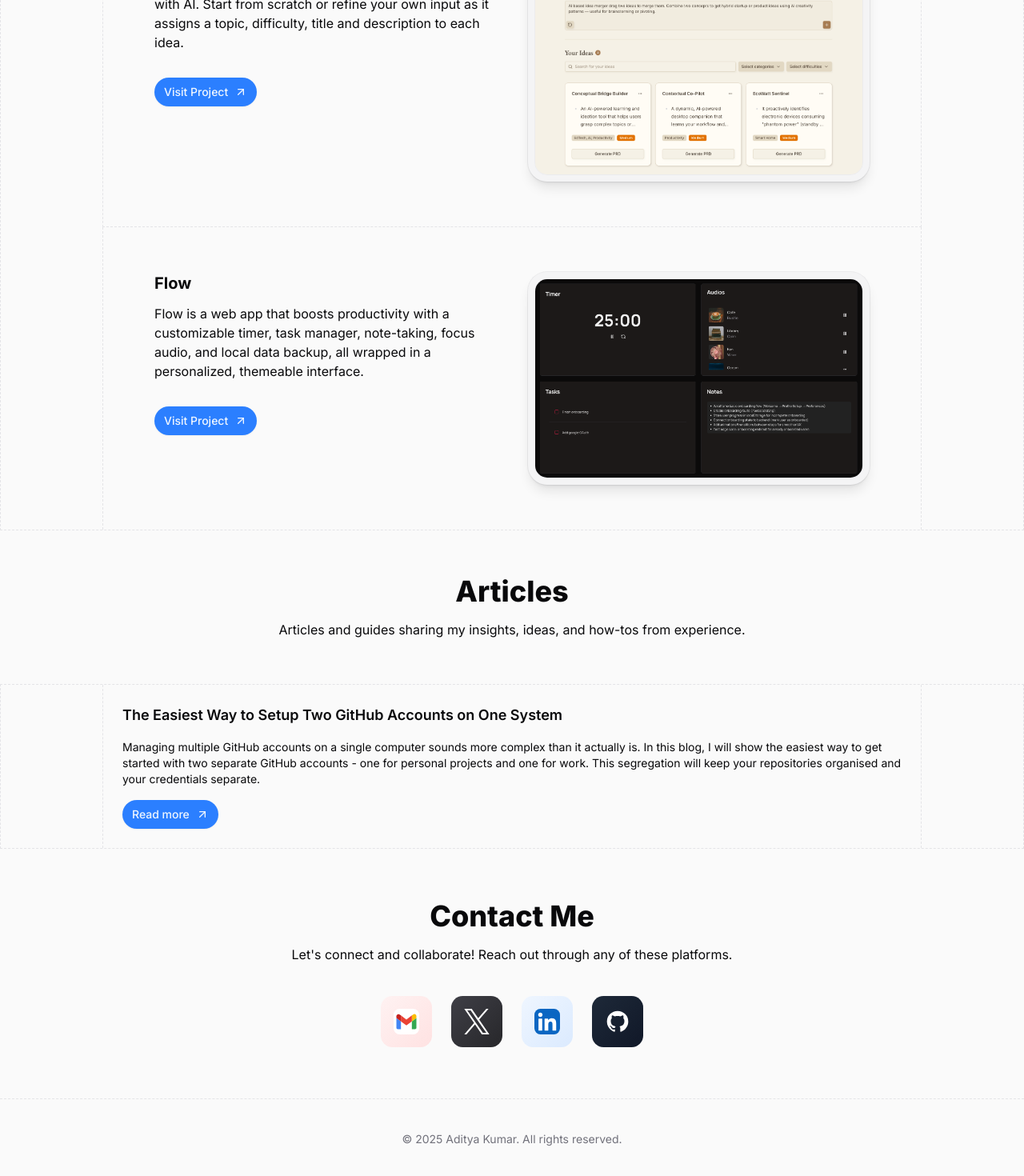
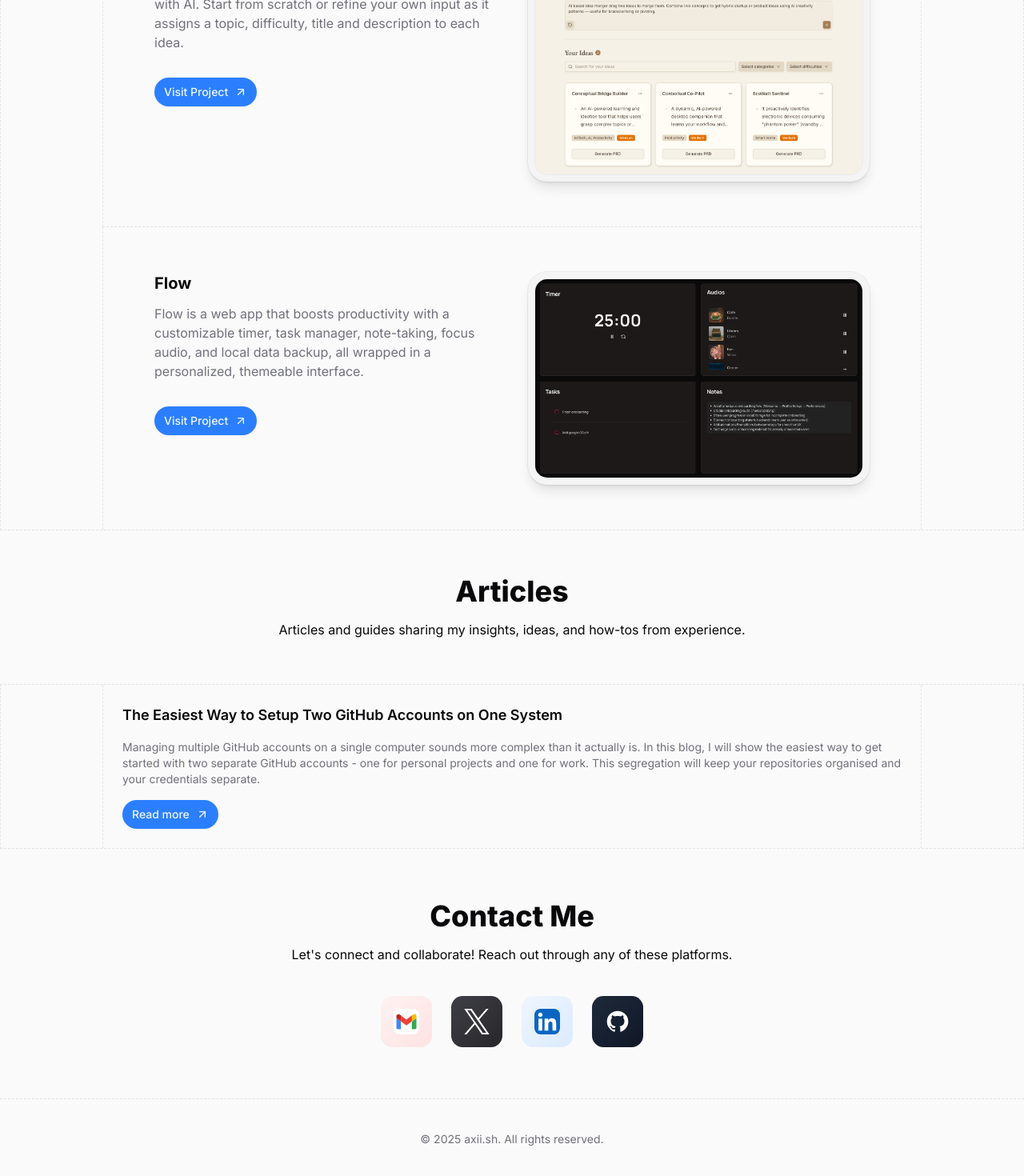
Before and after one commit to addoxy/axii.sh, a Next.js app: page / in a window 1280 px wide. Shown: the part 1840-3310 px from the top of the page at 80% size. Built offline with nearby package versions, Linux system fonts and the light colour scheme.

Commit message:
Update the text color of descriptions

```diff
--- a/src/app/page.tsx
+++ b/src/app/page.tsx
@@ -154,7 +154,7 @@ export default function Home() {
       <div className="w-full border-t border-dashed py-10">
         <div className="mx-auto max-w-5xl">
           <p className="text-center text-sm text-zinc-500">
-            © {new Date().getFullYear()} Aditya Kumar. All rights reserved.
+            © {new Date().getFullYear()} axii.sh. All rights reserved.
           </p>
         </div>
       </div>
--- a/src/components/article-item.tsx
+++ b/src/components/article-item.tsx
@@ -12,7 +12,7 @@ export const ArticleItem = ({ title, description, link }: ArticleItemProps) => {
   return (
     <div className="flex flex-col gap-4 border border-t-0 border-dashed p-6 transition-colors duration-300 even:border-l-0 last-of-type:border-b-0">
       <h3 className="text-lg font-semibold">{title}</h3>
-      <p className="line-clamp-3 text-sm">{description}</p>
+      <p className="text-muted-foreground line-clamp-3 text-sm">{description}</p>
       <a
         href={link}
         target="_blank"
--- a/src/components/navbar.tsx
+++ b/src/components/navbar.tsx
@@ -88,7 +88,7 @@ export const Navbar = () => {
 
         {/* Mobile Navigation */}
         <div className="flex items-center gap-2 sm:hidden">
-          <button onClick={handleThemeToggle} className="p-1.5">
+          <button onClick={handleThemeToggle} className="cursor-pointer p-1.5">
             {resolvedTheme === 'light' ? <Sun className="size-4" /> : <Moon className="size-4" />}
           </button>
           <Button size="icon" variant="ghost" onClick={() => setIsMobileMenuOpen(true)}>
--- a/src/components/project-item.tsx
+++ b/src/components/project-item.tsx
@@ -24,7 +24,7 @@ export const ProjectItem = ({ title, description, imageUrl, link, inProgress }:
             </Badge>
           )}
         </div>
-        <p className="mt-3">{description}</p>
+        <p className="text-muted-foreground mt-3">{description}</p>
 
         <a
           href={link}
```
